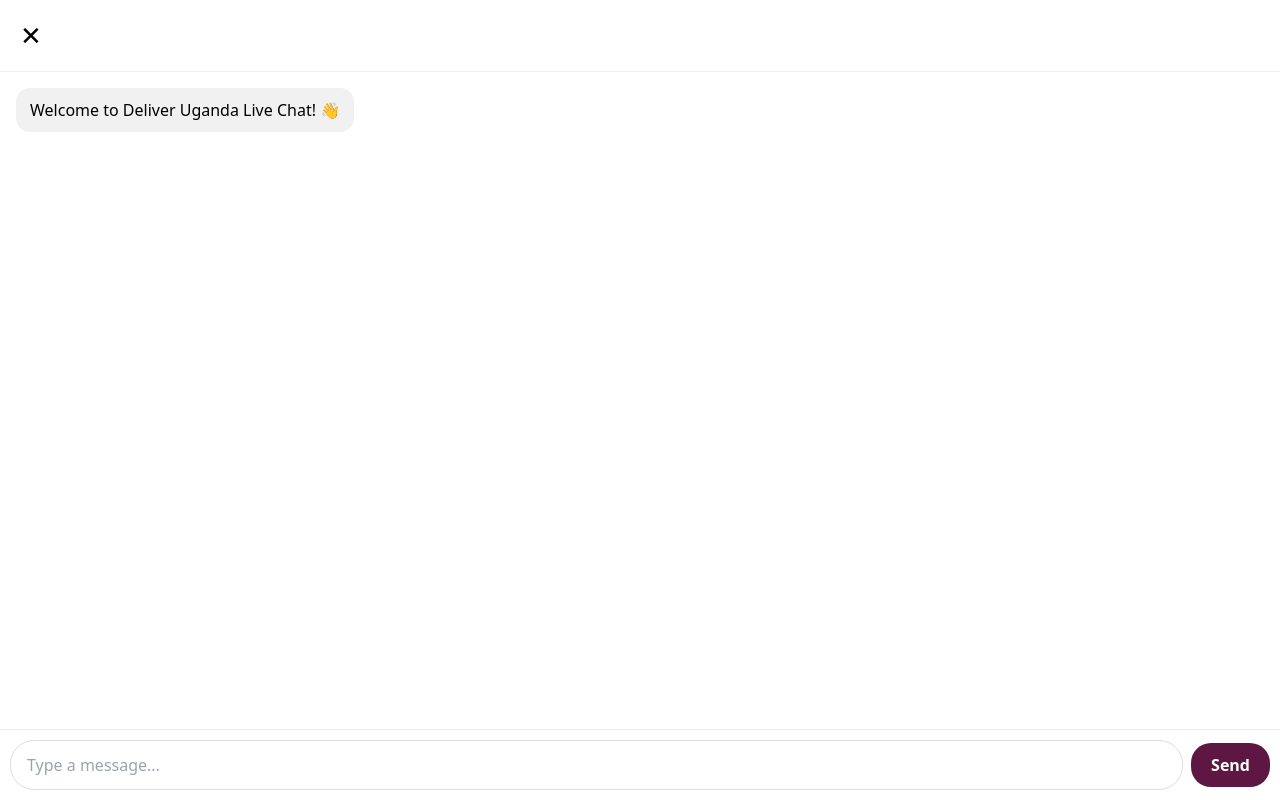
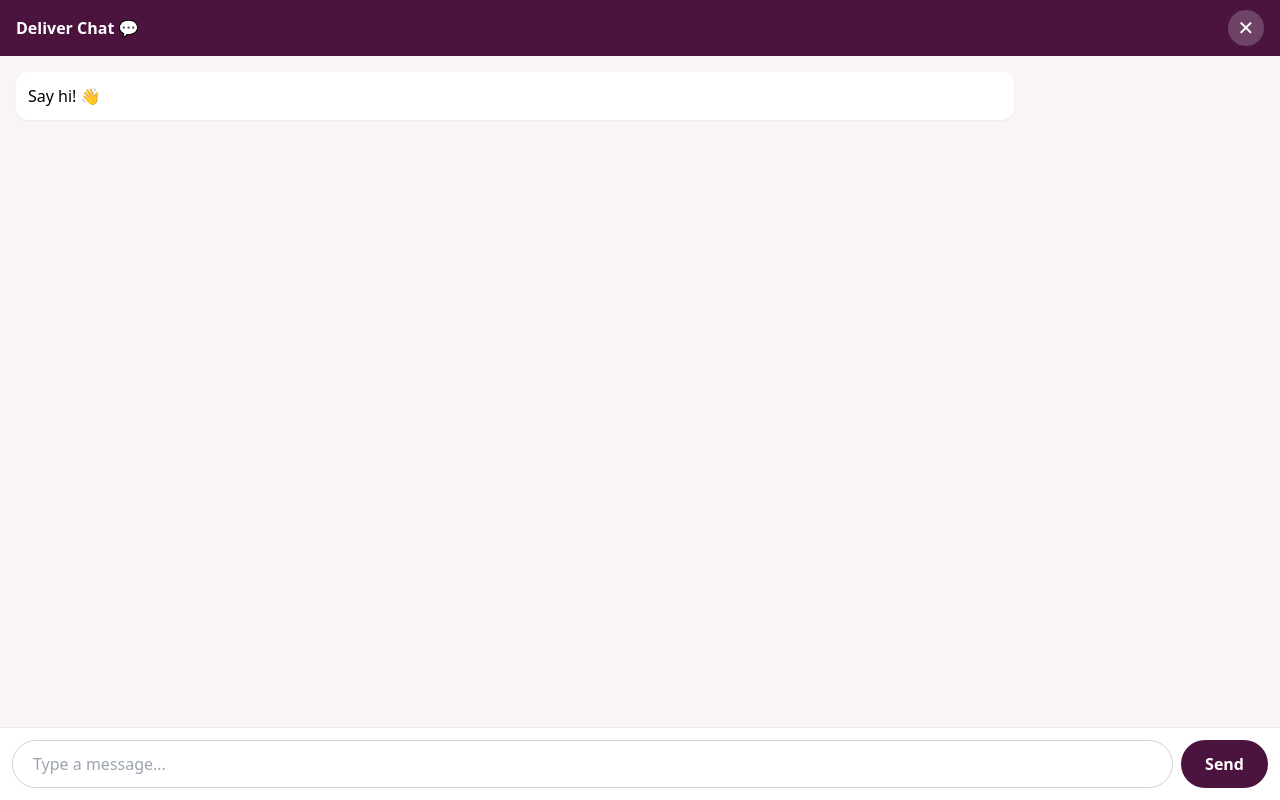
Before and after one commit to sgm417/deliver-chat, a Next.js app: page /embed in a window 1280 px wide. Built offline with nearby package versions, Linux system fonts and the light colour scheme.

Commit message:
Refactor Embed component to EmbedPage with chat functionality

```diff
--- a/app/embed/page.tsx
+++ b/app/embed/page.tsx
@@ -1,24 +1,53 @@
-'use client'
-export default function Embed(){
- return(
-  <div style={{width:'100vw',height:'100dvh',display:'flex',flexDirection:'column',background:'#fff',position:'fixed',inset:0}}>
+"use client";
+import { useState } from "react";
 
-   {/* TOP BAR - Only X button, no title */}
-   <div style={{padding:'12px',borderBottom:'1px solid #eee',display:'flex',alignItems:'center'}}>
-    <button onClick={()=>window.parent.postMessage('deliver-close','*')} style={{fontSize:'26px',border:'none',background:'none',cursor:'pointer',padding:'4px 8px'}}>✕</button>
-   </div>
+export default function EmbedPage() {
+  const [msg, setMsg] = useState("");
+  const [messages, setMessages] = useState(["Say hi! 👋"]);
 
-   {/* CHAT AREA */}
-   <div style={{flex:1,padding:'16px',overflowY:'auto'}}>
-    <div style={{background:'#f1f1f1',padding:'10px 14px',borderRadius:'14px',display:'inline-block'}}>Welcome to Deliver Uganda Live Chat! 👋</div>
-   </div>
+  return (
+    <div className="fixed inset-0 w-[100vw] h-[100dvh] flex flex-col bg-white overflow-hidden">
 
-   {/* INPUT */}
-   <div style={{padding:'10px',display:'flex',gap:'8px',borderTop:'1px solid #eee',alignItems:'center'}}>
-    <input placeholder="Type a message..." style={{flex:1,padding:'12px 16px',borderRadius:'24px',border:'1px solid #ddd',outline:'none'}}/>
-    <button style={{background:'#5e1742',color:'#fff',border:'none',borderRadius:'20px',padding:'10px 20px',fontWeight:'bold'}}>Send</button>
-   </div>
+      {/* HEADER - X Close ALWAYS visible */}
+      <div className="h-[56px] shrink-0 bg-[#4a143e] text-white flex items-center justify-between px-4">
+        <span className="font-bold">Deliver Chat 💬</span>
+        <button
+          onClick={() => {
+            if (window.parent!== window) {
+              window.parent.postMessage("CLOSE_DELIVER_CHAT", "*");
+            }
+            window.history.back();
+          }}
+          className="w-9 h-9 rounded-full bg-white/20 flex items-center justify-center text-xl"
+        >
+          ✕
+        </button>
+      </div>
 
-  </div>
- )
+      {/* MESSAGES - only this scrolls */}
+      <div className="flex-1 overflow-y-auto p-4 space-y-2 bg-[#f9f5f7]">
+        {messages.map((m, i) => (
+          <div key={i} className="bg-white p-3 rounded-xl shadow-sm max-w-[80%]">
+            {m}
+          </div>
+        ))}
+      </div>
+
+      {/* FOOTER - Send button NEVER hidden - with safe area */}
+      <div className="shrink-0 bg-white border-t p-3 flex gap-2 items-center pb-[calc(12px+env(safe-area-inset-bottom))]">
+        <input
+          value={msg}
+          onChange={(e) => setMsg(e.target.value)}
+          placeholder="Type a message..."
+          className="flex-1 h-[48px] border border-gray-300 rounded-full px-5 outline-none text-[16px] focus:border-[#4a143e]"
+        />
+        <button
+          onClick={() => { if(msg.trim()){ setMessages([...messages, msg]); setMsg(""); }}}
+          className="h-[48px] px-6 bg-[#4a143e] text-white rounded-full font-bold shrink-0"
+        >
+          Send
+        </button>
+      </div>
+    </div>
+  );
 }
```
